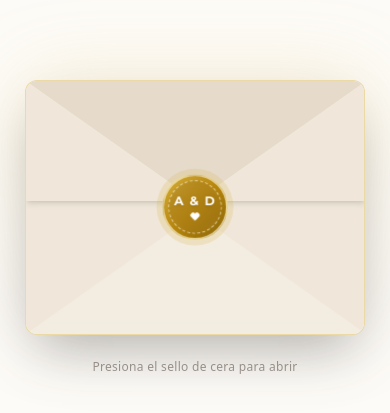
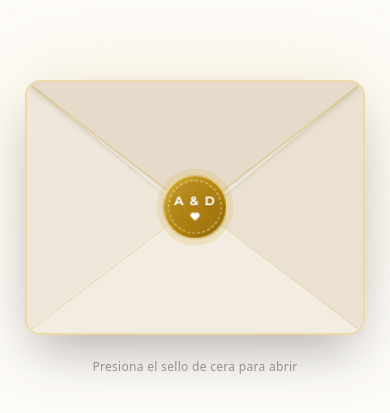
Before and after one commit to DiegoNiS/ad-memories, a Next.js app: page / in a window 390 px wide. Shown: the part 215-628 px from the top of the page. Built offline with nearby package versions, Linux system fonts and the light colour scheme; no server answers; a web font is replaced by a local one.

Commit message:
fix: render envelope using scalable SVG polygons for flawless mobile display

```diff
--- a/components/Envelope.tsx
+++ b/components/Envelope.tsx
@@ -36,7 +36,7 @@ export const Envelope: React.FC<EnvelopeProps> = ({ onOpen }) => {
         <div className="absolute inset-0 bg-gradient-to-b from-[#D4AF37]/20 to-[#4A3B32]/10 blur-2xl rounded-2xl" />
 
         {/* Envelope Base Container */}
-        <div className="relative w-full h-full bg-[#FAF6F0] rounded-xl border border-[#D4AF37]/40 shadow-2xl overflow-hidden flex flex-col justify-end">
+        <div className="relative w-full h-full bg-[#FAF6F0] rounded-2xl border-2 border-[#D4AF37]/40 shadow-2xl overflow-hidden flex flex-col justify-end">
 
           {/* Card preview sliding up */}
           <motion.div
@@ -48,7 +48,7 @@ export const Envelope: React.FC<EnvelopeProps> = ({ onOpen }) => {
               damping: 18,
               delay: 0.3,
             }}
-            className="absolute top-4 left-4 right-4 h-44 bg-white/90 backdrop-blur-md rounded-lg border border-[#D4AF37]/30 shadow-lg p-4 flex flex-col justify-between"
+            className="absolute top-4 left-4 right-4 h-44 bg-white/95 backdrop-blur-md rounded-xl border border-[#D4AF37]/35 shadow-lg p-4 flex flex-col justify-between z-10"
           >
             <div className="flex justify-between items-center border-b border-[#D4AF37]/20 pb-2">
               <span className="font-serif-title text-[#4A3B32] font-semibold text-sm">
@@ -56,7 +56,7 @@ export const Envelope: React.FC<EnvelopeProps> = ({ onOpen }) => {
               </span>
               <Heart className="w-4 h-4 text-[#D4AF37] fill-[#D4AF37]" />
             </div>
-            <p className="text-xs text-[#4A3B32]/70 italic line-clamp-3 leading-relaxed font-sans">
+            <p className="text-xs text-[#4A3B32]/80 italic line-clamp-3 leading-relaxed font-sans">
               "Llegaste cuando no buscaba nada, pero me di cuenta de que eras exactamente lo que me faltaba..."
             </p>
             <span className="text-[10px] text-right text-[#D4AF37] font-semibold tracking-wider uppercase">
@@ -64,10 +64,24 @@ export const Envelope: React.FC<EnvelopeProps> = ({ onOpen }) => {
             </span>
           </motion.div>
 
-          {/* Envelope Pocket Body */}
-          <div className="absolute inset-0 border-t-[70px] border-l-[170px] border-r-[170px] border-b-[120px] border-transparent border-b-[#F3ECE0] border-l-[#EFE6D8]/90 border-r-[#EFE6D8]/90 pointer-events-none z-10" />
+          {/* Envelope Pocket Body (Scalable SVG) */}
+          <svg
+            className="absolute inset-0 w-full h-full pointer-events-none z-10"
+            viewBox="0 0 340 255"
+            preserveAspectRatio="none"
+          >
+            {/* Left Flap */}
+            <polygon points="0,0 0,255 170,140" fill="#EFE6D8" opacity="0.95" />
+            {/* Right Flap */}
+            <polygon points="340,0 340,255 170,140" fill="#EAE0D0" opacity="0.95" />
+            {/* Bottom Flap */}
+            <polygon points="0,255 340,255 170,125" fill="#F3ECE0" />
+            {/* Subtle Inner Pocket Lines */}
+            <polyline points="0,0 170,140 340,0" fill="none" stroke="#D4AF37" strokeWidth="1" opacity="0.3" />
+            <polyline points="0,255 170,125 340,255" fill="none" stroke="#D4AF37" strokeWidth="1" opacity="0.3" />
+          </svg>
 
-          {/* Envelope Flap (Top triangle) */}
+          {/* Top Flap (Animating SVG triangle) */}
           <motion.div
             initial={{ rotateX: 0 }}
             animate={isOpen ? { rotateX: 180 } : { rotateX: 0 }}
@@ -75,9 +89,18 @@ export const Envelope: React.FC<EnvelopeProps> = ({ onOpen }) => {
               duration: 0.6,
               ease: [0.4, 0, 0.2, 1],
             }}
-            style={{ transformOrigin: "top" }}
-            className="absolute top-0 left-0 right-0 h-0 border-l-[170px] border-r-[170px] border-t-[120px] border-l-transparent border-r-transparent border-t-[#E6DBCB] z-20 shadow-md"
-          />
+            style={{ transformOrigin: "top", transformStyle: "preserve-3d" }}
+            className="absolute top-0 left-0 right-0 h-[130px] z-20 pointer-events-none"
+          >
+            <svg
+              className="w-full h-full filter drop-shadow-md"
+              viewBox="0 0 340 130"
+              preserveAspectRatio="none"
+            >
+              <polygon points="0,0 340,0 170,130" fill="#E6DBCB" />
+              <polyline points="0,0 170,130 340,0" fill="none" stroke="#D4AF37" strokeWidth="1.5" opacity="0.4" />
+            </svg>
+          </motion.div>
 
           {/* Wax Seal Button */}
           <div className="absolute inset-0 flex items-center justify-center z-30 pointer-events-auto">
```
